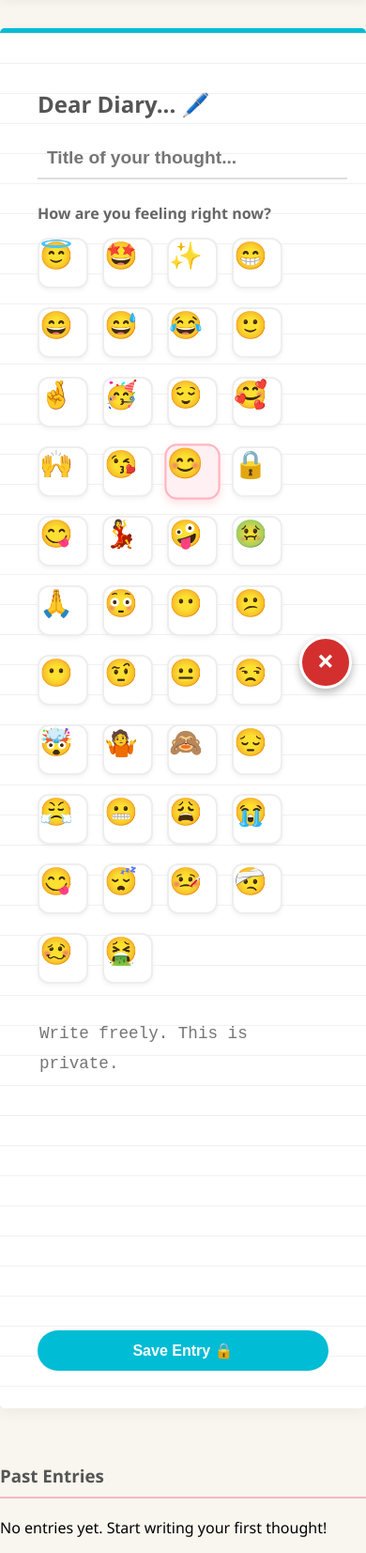
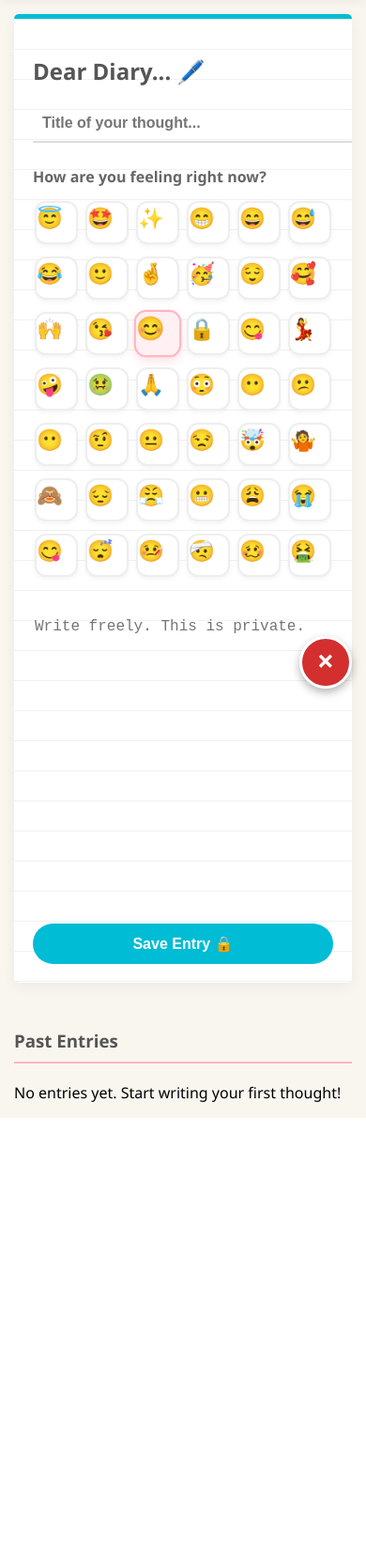
Before and after one commit to Rachel-Murambiwa/SafeSpace-Final-WebTech-Project, a PHP site: page /view/journal.php in a window 390 px wide. Shown: the part 96-1749 px from the top of the page at 94% size. After the commit the page ends 1286 px from the top, so only its background shows below. Run offline with PHP 8.4, Linux system fonts and the light colour scheme; a user stored in the database is signed in; data comes from the database, SQL or seed files in the repository; a stand-in replaces the project's code that opens the database connection.

Commit message:
updated responsivess for journal page and made changes to readme file

```diff
--- a/assets/css/journal.css
+++ b/assets/css/journal.css
@@ -146,7 +146,37 @@
 .journal-card h4 { margin: 0 0 10px 0; color: #333; }
 .journal-card p { color: #555; font-size: 0.95rem; white-space: pre-line; }
 
-/* Responsive */
-@media (max-width: 800px) {
-    .journal-container { flex-direction: column; }
+
+@media (max-width: 850px) {
+    .journal-container {
+        flex-direction: column;
+        gap: 30px;
+        margin-top: 15px;
+        padding: 0 15px;
+    }
+
+    .journal-editor,
+    .journal-history {
+        width: 100%;
+        flex: none;
+    }
+
+    .paper-sheet {
+        padding: 20px;
+    }
+
+    .mood-grid {
+        justify-content: center;
+        gap: 8px;
+    }
+
+    .mood-grid label {
+        width: 42px;
+        height: 42px;
+        font-size: 1.4rem;
+    }
+
+    .journal-title, .journal-content {
+        font-size: 16px;
+    }
 }
```
Also changed, not shown: 1 other file.
